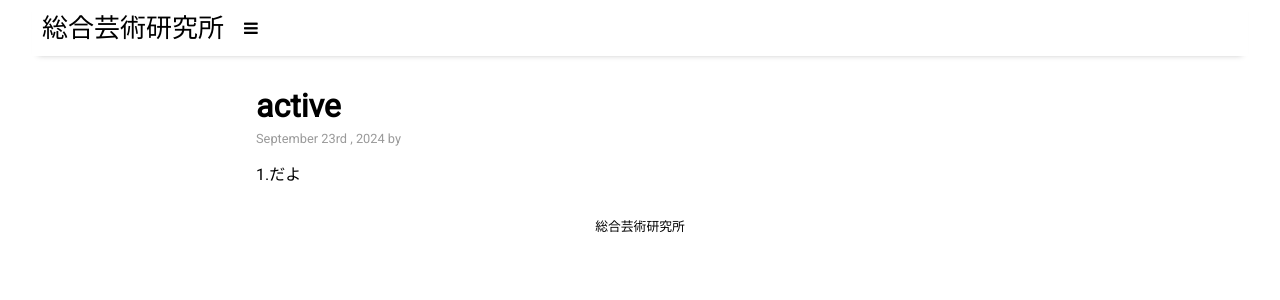
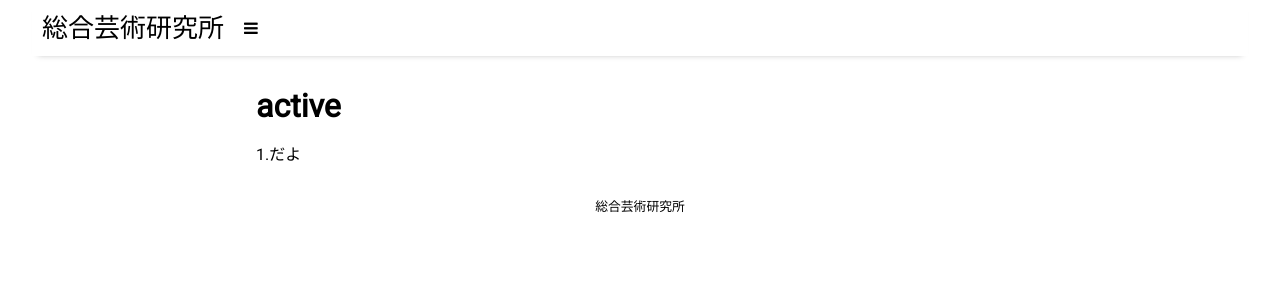
Before and after one commit to gj1002509/zakisikoku, a Jekyll site: the page built from _posts/2024-09-23-active-sono1.md, in a window 1280 px wide. Shown: the top 300 px of the page. Built offline with Jekyll 4.4.1, drawn with Linux system fonts in a browser that asks for light colours; nearby versions of some CDN libraries.

Commit message:
Update _post.scss

```diff
--- a/_sass/_post.scss
+++ b/_sass/_post.scss
@@ -94,3 +94,6 @@
     width: 95vw;
   }
 }
+.post-date {
+    display: none;
+}
```
